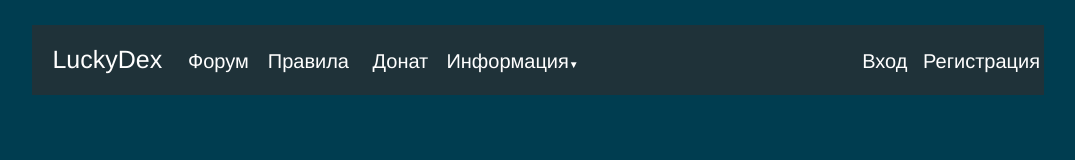
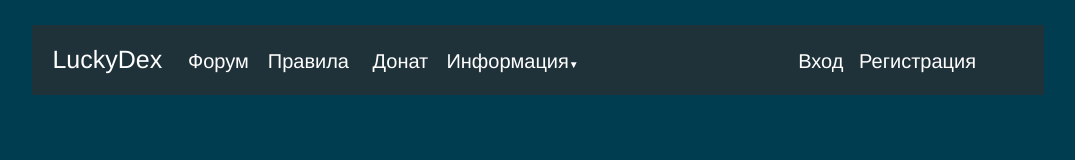
Before and after one commit to RefoxFX/RefoxFX.github.io, a plain HTML site: page index.html in a window 1280 px wide. Shown: the whole page, without its empty margins (102-1177 px from the left). Drawn offline with Linux system fonts and the light colour scheme.

Commit message:
dorobotka

```diff
--- a/style.css
+++ b/style.css
@@ -134,12 +134,12 @@ header{
     margin-right: 10px;
 }
 #sign_up{
-    margin-left:69%;
+    margin-left:64%;
     width: 132px;
 }
 #sign_up span{
     width: 132px;
 }
 #sign_in{
-    margin-left:63%;
+    margin-left:58%;
 }
```
